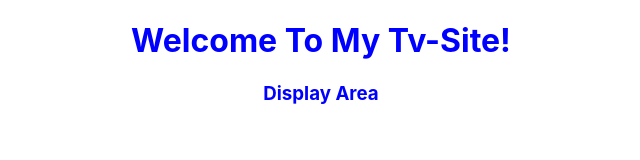
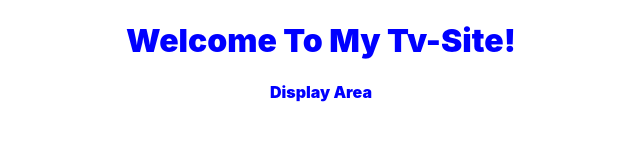
Before and after one commit to WCalderbank/Tv_Show_Site, a React (Create React App) app in the folder app/: page / in a window 1280 px wide. Shown: the top 160 px of the page, without its empty margins (319-959 px from the left). Built offline with nearby package versions, Linux system fonts and the light colour scheme.

Commit message:
text styling

```diff
--- a/app/src/Components/Header.css
+++ b/app/src/Components/Header.css
@@ -1,3 +1,5 @@
 .main-header {
   color: blue;
+  font-size: 2rem;
+  font-weight: 900;
 }
--- a/app/src/Components/Television.css
+++ b/app/src/Components/Television.css
@@ -1,3 +1,5 @@
 .television-title {
   color: blue;
+  font-size: 1rem;
+  font-weight: 900;
 }
```
